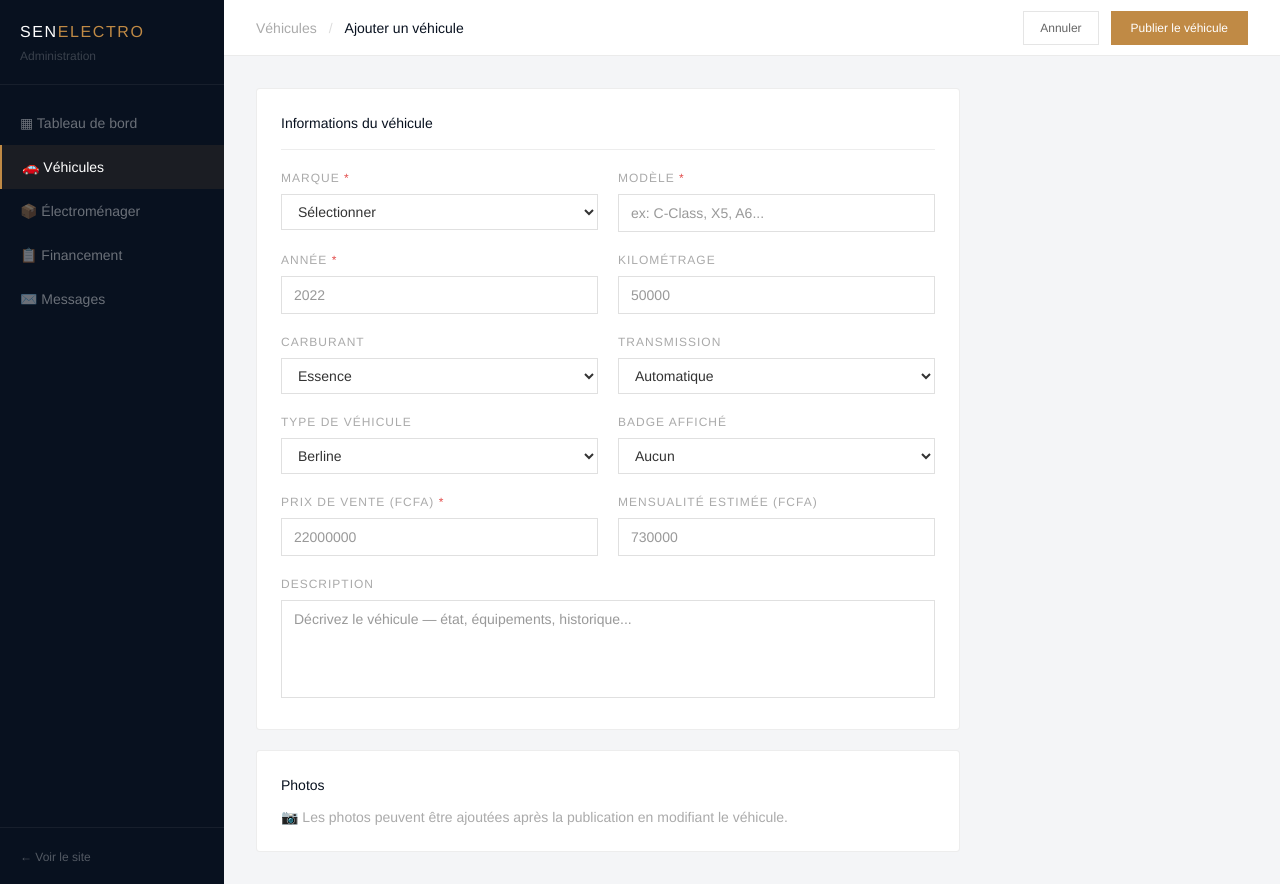
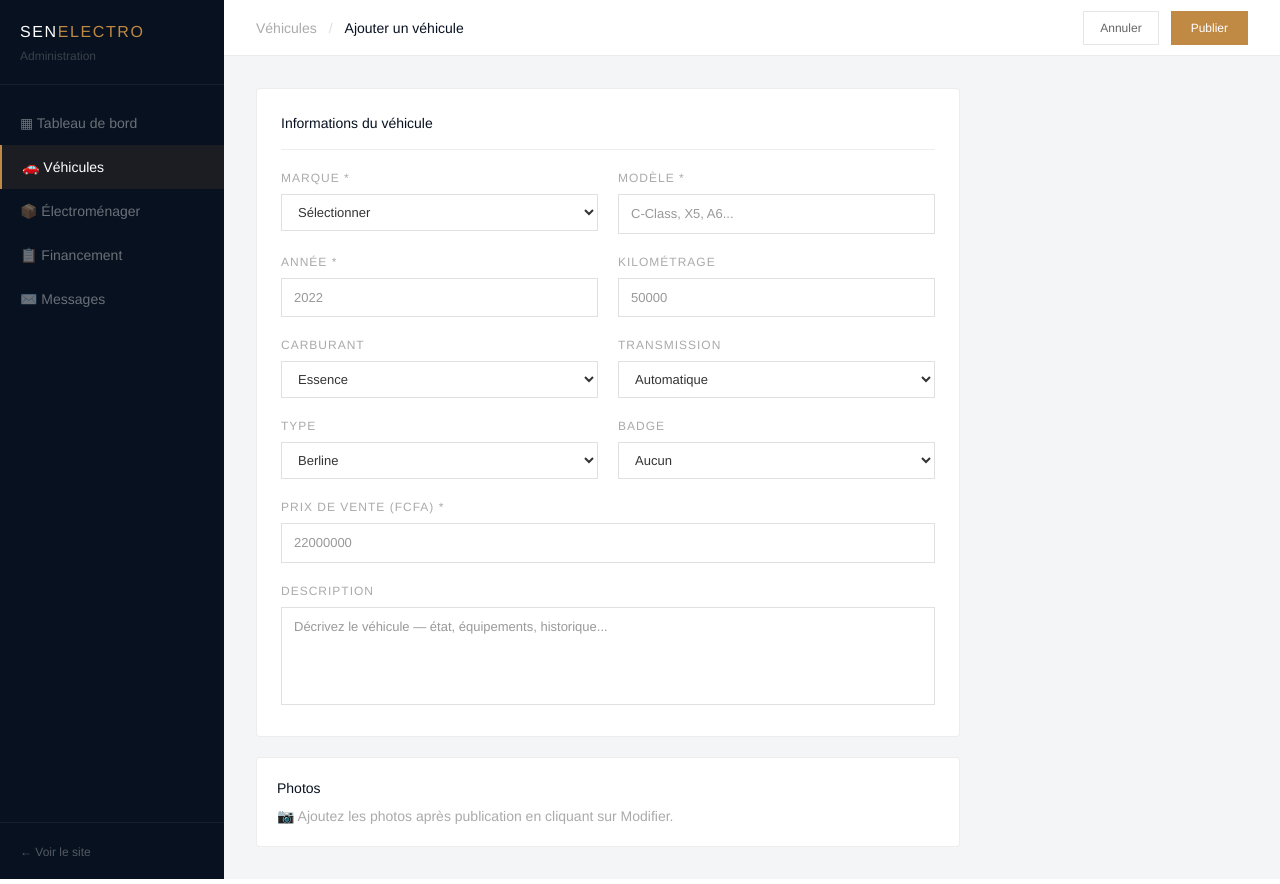
Before and after one commit to sokhna4907-crypto/senelectro, a Next.js app: page /admin/vehicles/new in a window 1280 px wide. Built offline with nearby package versions, Linux system fonts and the light colour scheme.

Commit message:
Fix formulaire vehicule

```diff
--- a/src/app/admin/vehicles/new/page.tsx
+++ b/src/app/admin/vehicles/new/page.tsx
@@ -1,24 +1,27 @@
 'use client'
-import { useState } from 'react'
+import { useState, useRef } from 'react'
 import Link from 'next/link'
 import { useRouter } from 'next/navigation'
 
 export default function AddVehicle() {
   const router = useRouter()
-  const [form, setForm] = useState({
-    brand: '', model: '', year: '', km: '',
-    fuel: 'essence', transmission: 'automatique', type: 'berline',
-    price: '', monthly_price: '', badge: '', description: ''
-  })
+  const [brand, setBrand] = useState('')
+  const [model, setModel] = useState('')
+  const [year, setYear] = useState('')
+  const [km, setKm] = useState('')
+  const [fuel, setFuel] = useState('essence')
+  const [transmission, setTransmission] = useState('automatique')
+  const [type, setType] = useState('berline')
+  const [price, setPrice] = useState('')
+  const [badge, setBadge] = useState('')
+  const [description, setDescription] = useState('')
   const [saving, setSaving] = useState(false)
   const [saved, setSaved] = useState(false)
   const [error, setError] = useState('')
 
-  const update = (key: string, val: string) => setForm(f => ({ ...f, [key]: val }))
-
   const handleSave = async () => {
-    if (!form.brand || form.brand === '' || !form.model || !form.year || !form.price) {
-      setError('Veuillez remplir tous les champs obligatoires')
+    if (!brand || !model || !year || !price) {
+      setError('Veuillez remplir tous les champs obligatoires (*)' )
       return
     }
     setSaving(true)
@@ -29,25 +32,22 @@ export default function AddVehicle() {
         method: 'POST',
         headers: { 'Content-Type': 'application/json', Authorization: `Bearer ${token}` },
         body: JSON.stringify({
-          name: `${form.brand} ${form.model} ${form.year}`,
-          brand: form.brand,
-          model: form.model,
-          year: Number(form.year),
-          km: Number(form.km) || 0,
-          fuel: form.fuel,
-          transmission: form.transmission,
-          type: form.type,
-          price: Number(form.price),
-          monthly_price: Number(form.monthly_price) || 0,
-          badge: form.badge || null,
-          description: form.description,
+          name: `${brand} ${model} ${year}`,
+          brand, model,
+          year: Number(year),
+          km: Number(km) || 0,
+          fuel, transmission, type,
+          price: Number(price),
+          monthly_price: 0,
+          badge: badge || null,
+          description,
           photos: [],
           is_available: true,
         }),
       })
       if (res.ok) {
         setSaved(true)
-        setTimeout(() => router.push('/admin/vehicles'), 1000)
+        setTimeout(() => router.push('/admin/vehicles'), 1200)
       } else {
         setError('Erreur lors de la publication')
       }
@@ -58,30 +58,14 @@ export default function AddVehicle() {
     }
   }
 
-  const inputStyle = {
-    border: '0.5px solid rgba(0,0,0,0.12)',
-    color: '#333', background: '#fff',
-    outline: 'none', fontFamily: 'inherit'
-  }
-
-  const Field = ({ label, required, children }: { label: string; required?: boolean; children: React.ReactNode }) => (
-    <div>
-      <label className="block text-xs uppercase tracking-widest mb-2" style={{ color: '#aaa', letterSpacing: '1px' }}>
-        {label}{required && <span style={{ color: '#E24B4A' }}> *</span>}
-      </label>
-      {children}
-    </div>
-  )
+  const sel = { border: '0.5px solid rgba(0,0,0,0.12)', color: '#333', background: '#fff', outline: 'none', width: '100%', padding: '9px 12px', fontSize: '13px' }
 
   return (
     <div className="flex min-h-screen" style={{ fontFamily: 'Helvetica Neue, Arial, sans-serif' }}>
 
-      {/* Sidebar */}
       <aside className="w-56 flex-shrink-0 flex flex-col" style={{ background: '#08111F' }}>
         <div className="px-5 py-5" style={{ borderBottom: '0.5px solid rgba(255,255,255,0.06)' }}>
-          <div className="text-base font-light tracking-widest uppercase" style={{ color: '#fff' }}>
-            Sen<span style={{ color: '#C08A45' }}>Electro</span>
-          </div>
+          <div className="text-base font-light tracking-widest uppercase" style={{ color: '#fff' }}>Sen<span style={{ color: '#C08A45' }}>Electro</span></div>
           <div className="text-xs mt-1" style={{ color: 'rgba(255,255,255,0.2)' }}>Administration</div>
         </div>
         <nav className="py-4 flex-1">
@@ -96,7 +80,6 @@ export default function AddVehicle() {
         </div>
       </aside>
 
-      {/* Main */}
       <main className="flex-1" style={{ background: '#F4F5F7' }}>
         <div className="flex items-center justify-between px-8 h-14 bg-white" style={{ borderBottom: '0.5px solid rgba(0,0,0,0.08)' }}>
           <div className="flex items-center gap-3 text-sm" style={{ color: '#08111F' }}>
@@ -107,9 +90,9 @@ export default function AddVehicle() {
           <div className="flex gap-3">
             <Link href="/admin/vehicles" className="text-xs px-4 py-2" style={{ border: '0.5px solid rgba(0,0,0,0.1)', color: '#666' }}>Annuler</Link>
             <button onClick={handleSave} disabled={saving || saved}
-              className="text-white text-xs px-5 py-2 transition-all"
+              className="text-white text-xs px-5 py-2"
               style={{ background: saved ? '#3B6D11' : '#C08A45', opacity: saving ? 0.7 : 1 }}>
-              {saved ? '✅ Publié !' : saving ? 'Publication...' : 'Publier le véhicule'}
+              {saved ? '✅ Publié !' : saving ? 'Publication...' : 'Publier'}
             </button>
           </div>
         </div>
@@ -122,144 +105,142 @@ export default function AddVehicle() {
             </div>
           )}
 
-          {/* Infos véhicule */}
           <div className="bg-white rounded p-6 mb-5" style={{ border: '0.5px solid rgba(0,0,0,0.07)' }}>
             <div className="text-sm font-medium mb-5 pb-4" style={{ color: '#08111F', borderBottom: '0.5px solid rgba(0,0,0,0.07)' }}>
               Informations du véhicule
             </div>
+
+            {/* Formulaire sans autocomplétion */}
+            <form autoComplete="off" onSubmit={e => e.preventDefault()}>
+              {/* Champ piège pour tromper le navigateur */}
+              <input type="text" name="fake_field" style={{ display: 'none' }} />
+              <input type="password" name="fake_password" style={{ display: 'none' }} />
+
               <div className="grid grid-cols-2 gap-5">
-              <Field label="Marque" required>
-                <select value={form.brand} onChange={e => update('brand', e.target.value)}
-                  className="w-full px-3 py-2 text-sm" style={inputStyle}>
+
+                <div>
+                  <label className="block text-xs uppercase tracking-widest mb-2" style={{ color: '#aaa', letterSpacing: '1px' }}>Marque *</label>
+                  <select value={brand} onChange={e => setBrand(e.target.value)} style={sel}>
                     <option value="">Sélectionner</option>
                     {['Mercedes', 'BMW', 'Audi', 'Porsche', 'Land Rover', 'Volkswagen', 'Volvo', 'Lexus', 'Toyota', 'Hyundai', 'Renault', 'Peugeot'].map(b => (
                       <option key={b} value={b}>{b}</option>
                     ))}
                   </select>
-              </Field>
+                </div>
 
-              <Field label="Modèle" required>
+                <div>
+                  <label className="block text-xs uppercase tracking-widest mb-2" style={{ color: '#aaa', letterSpacing: '1px' }}>Modèle *</label>
                   <input
-                  value={form.model}
-                  onChange={e => update('model', e.target.value)}
-                  autoComplete="off"
+                    type="text"
+                    name={`model_${Math.random()}`}
+                    autoComplete="new-password"
                     autoCorrect="off"
+                    autoCapitalize="off"
                     spellCheck={false}
-                  placeholder="ex: C-Class, X5, A6..."
-                  className="w-full px-3 py-2 text-sm"
-                  style={inputStyle}
+                    value={model}
+                    onChange={e => setModel(e.target.value)}
+                    placeholder="C-Class, X5, A6..."
+                    style={sel}
                   />
-              </Field>
+                </div>
 
-              <Field label="Année" required>
+                <div>
+                  <label className="block text-xs uppercase tracking-widest mb-2" style={{ color: '#aaa', letterSpacing: '1px' }}>Année *</label>
                   <input
                     type="number"
-                  value={form.year}
-                  onChange={e => update('year', e.target.value)}
-                  autoComplete="off"
+                    name={`year_${Math.random()}`}
+                    autoComplete="new-password"
+                    value={year}
+                    onChange={e => setYear(e.target.value)}
                     placeholder="2022"
                     min="1990" max="2025"
-                  className="w-full px-3 py-2 text-sm"
-                  style={inputStyle}
+                    style={sel}
                   />
-              </Field>
+                </div>
 
-              <Field label="Kilométrage">
+                <div>
+                  <label className="block text-xs uppercase tracking-widest mb-2" style={{ color: '#aaa', letterSpacing: '1px' }}>Kilométrage</label>
                   <input
                     type="number"
-                  value={form.km}
-                  onChange={e => update('km', e.target.value)}
-                  autoComplete="off"
+                    name={`km_${Math.random()}`}
+                    autoComplete="new-password"
+                    value={km}
+                    onChange={e => setKm(e.target.value)}
                     placeholder="50000"
-                  className="w-full px-3 py-2 text-sm"
-                  style={inputStyle}
+                    style={sel}
                   />
-              </Field>
+                </div>
 
-              <Field label="Carburant">
-                <select value={form.fuel} onChange={e => update('fuel', e.target.value)}
-                  className="w-full px-3 py-2 text-sm" style={inputStyle}>
+                <div>
+                  <label className="block text-xs uppercase tracking-widest mb-2" style={{ color: '#aaa', letterSpacing: '1px' }}>Carburant</label>
+                  <select value={fuel} onChange={e => setFuel(e.target.value)} style={sel}>
                     <option value="essence">Essence</option>
                     <option value="diesel">Diesel</option>
                     <option value="hybride">Hybride</option>
                     <option value="electrique">Électrique</option>
                   </select>
-              </Field>
+                </div>
 
-              <Field label="Transmission">
-                <select value={form.transmission} onChange={e => update('transmission', e.target.value)}
-                  className="w-full px-3 py-2 text-sm" style={inputStyle}>
+                <div>
+                  <label className="block text-xs uppercase tracking-widest mb-2" style={{ color: '#aaa', letterSpacing: '1px' }}>Transmission</label>
+                  <select value={transmission} onChange={e => setTransmission(e.target.value)} style={sel}>
                     <option value="automatique">Automatique</option>
                     <option value="manuelle">Manuelle</option>
                   </select>
-              </Field>
+                </div>
 
-              <Field label="Type de véhicule">
-                <select value={form.type} onChange={e => update('type', e.target.value)}
-                  className="w-full px-3 py-2 text-sm" style={inputStyle}>
+                <div>
+                  <label className="block text-xs uppercase tracking-widest mb-2" style={{ color: '#aaa', letterSpacing: '1px' }}>Type</label>
+                  <select value={type} onChange={e => setType(e.target.value)} style={sel}>
                     <option value="berline">Berline</option>
                     <option value="suv">SUV</option>
                     <option value="4x4">4x4</option>
                     <option value="utilitaire">Utilitaire</option>
                   </select>
-              </Field>
+                </div>
 
-              <Field label="Badge affiché">
-                <select value={form.badge} onChange={e => update('badge', e.target.value)}
-                  className="w-full px-3 py-2 text-sm" style={inputStyle}>
+                <div>
+                  <label className="block text-xs uppercase tracking-widest mb-2" style={{ color: '#aaa', letterSpacing: '1px' }}>Badge</label>
+                  <select value={badge} onChange={e => setBadge(e.target.value)} style={sel}>
                     <option value="">Aucun</option>
                     <option value="nouveau">Nouveau</option>
                     <option value="promo">Promo</option>
                     <option value="arrivage">Arrivage</option>
                     <option value="top_vente">Top vente</option>
                   </select>
-              </Field>
+                </div>
 
-              <Field label="Prix de vente (FCFA)" required>
+                <div className="col-span-2">
+                  <label className="block text-xs uppercase tracking-widest mb-2" style={{ color: '#aaa', letterSpacing: '1px' }}>Prix de vente (FCFA) *</label>
                   <input
                     type="number"
-                  value={form.price}
-                  onChange={e => update('price', e.target.value)}
-                  autoComplete="off"
+                    name={`price_${Math.random()}`}
+                    autoComplete="new-password"
+                    value={price}
+                    onChange={e => setPrice(e.target.value)}
                     placeholder="22000000"
-                  className="w-full px-3 py-2 text-sm"
-                  style={inputStyle}
+                    style={sel}
                   />
-              </Field>
+                </div>
 
-              <Field label="Mensualité estimée (FCFA)">
-                <input
-                  type="number"
-                  value={form.monthly_price}
-                  onChange={e => update('monthly_price', e.target.value)}
-                  autoComplete="off"
-                  placeholder="730000"
-                  className="w-full px-3 py-2 text-sm"
-                  style={inputStyle}
-                />
-              </Field>
               </div>
 
               <div className="mt-5">
-              <Field label="Description">
+                <label className="block text-xs uppercase tracking-widest mb-2" style={{ color: '#aaa', letterSpacing: '1px' }}>Description</label>
                 <textarea
-                  value={form.description}
-                  onChange={e => update('description', e.target.value)}
+                  value={description}
+                  onChange={e => setDescription(e.target.value)}
                   placeholder="Décrivez le véhicule — état, équipements, historique..."
                   rows={4}
-                  className="w-full px-3 py-2 text-sm resize-none"
-                  style={inputStyle}
+                  style={{ ...sel, resize: 'none' }}
                 />
-              </Field>
               </div>
+            </form>
           </div>
 
-          {/* Note photos */}
-          <div className="bg-white rounded p-6" style={{ border: '0.5px solid rgba(0,0,0,0.07)' }}>
-            <div className="text-sm font-medium mb-3" style={{ color: '#08111F' }}>Photos</div>
-            <div className="text-sm" style={{ color: '#aaa' }}>
-              📷 Les photos peuvent être ajoutées après la publication en modifiant le véhicule.
-            </div>
+          <div className="bg-white rounded p-5" style={{ border: '0.5px solid rgba(0,0,0,0.07)' }}>
+            <div className="text-sm font-medium mb-2" style={{ color: '#08111F' }}>Photos</div>
+            <div className="text-sm" style={{ color: '#aaa' }}>📷 Ajoutez les photos après publication en cliquant sur Modifier.</div>
           </div>
 
         </div>
```
Lines whose indentation alone changed are shown as unchanged.
